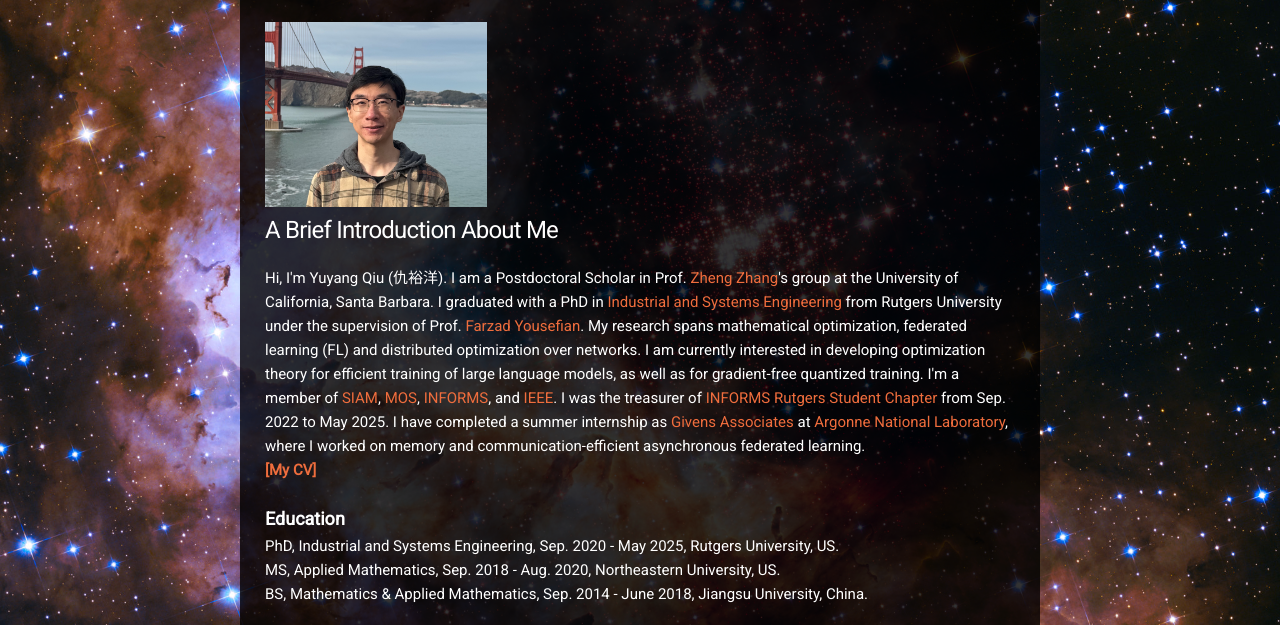
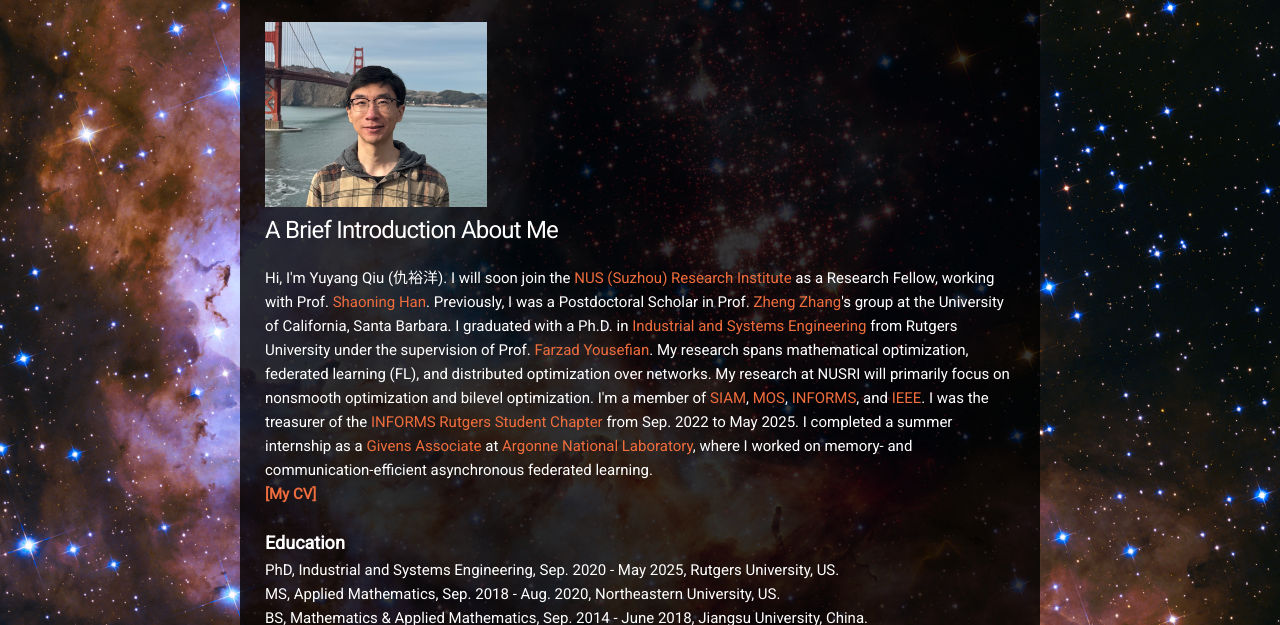
Before and after one commit to yuyangqiu2023/YuyangQiu, a plain HTML site: page index.html in a window 1280 px wide. Shown: the part 169-794 px from the top of the page. Drawn offline with nearby package versions, Linux system fonts and the light colour scheme.

Commit message:
Revise introduction and research details in index.html
Updated personal information and research focus in the introduction section.

```diff
--- a/index.html
+++ b/index.html
@@ -49,12 +49,14 @@
             <img src="wazzup beijing.jpg" style="zoom: 0.07;">
             <h3>A Brief Introduction About Me</h3>
             <p>
-              Hi, I'm Yuyang Qiu (仇裕洋). I am a Postdoctoral Scholar in Prof. <a href="https://web.ece.ucsb.edu/~zhengzhang/">Zheng Zhang</a>'s group at the University of California, Santa Barbara. I graduated with a PhD in <a href="https://ise.rutgers.edu/">Industrial and Systems Engineering</a> from Rutgers University under the supervision of Prof. <a href="https://sites.rutgers.edu/farzad-yousefian/group/">Farzad Yousefian</a>.
-              My research spans mathematical optimization, federated learning (FL) and distributed optimization over networks. I am currently interested in developing optimization theory for efficient training of large language models, as well as for gradient-free quantized training.
+              Hi, I'm Yuyang Qiu (仇裕洋). I will soon join the <a href="https://en.nusri.cn/">NUS (Suzhou) Research Institute</a> as a Research Fellow, working with Prof. <a href="https://shaoninghan.github.io/">Shaoning Han</a>.
+              Previously, I was a Postdoctoral Scholar in Prof. <a href="https://web.ece.ucsb.edu/~zhengzhang/">Zheng Zhang</a>'s group at the University of California, Santa Barbara.
+              I graduated with a Ph.D. in <a href="https://ise.rutgers.edu/">Industrial and Systems Engineering</a> from Rutgers University under the supervision of Prof. <a href="https://sites.rutgers.edu/farzad-yousefian/group/">Farzad Yousefian</a>.
+              My research spans mathematical optimization, federated learning (FL), and distributed optimization over networks. My research at NUSRI will primarily focus on nonsmooth optimization and bilevel optimization.
               I'm a member of <a href="https://www.siam.org/">SIAM</a>, <a href="https://www.mathopt.org/">MOS</a>, <a href="https://www.informs.org/">INFORMS</a>, and <a href="https://www.ieee.org/">IEEE</a>.
-              I was the treasurer of <a href="https://www.informs.org/Recognizing-Excellence/Award-Recipients/Rutgers-University-Student-Chapter">INFORMS Rutgers Student Chapter</a> from Sep. 2022 to May 2025.
-              I have completed a summer internship as <a href="https://www.anl.gov/education/givens-associates">Givens Associates</a> at <a href="https://www.anl.gov/">Argonne National Laboratory</a>, where I worked on memory and communication-efficient asynchronous federated learning.<br>
-              <a href="YQ_CV_Sep2326.pdf"><strong>[My CV]</strong></a>
+              I was the treasurer of the <a href="https://www.informs.org/Recognizing-Excellence/Award-Recipients/Rutgers-University-Student-Chapter">INFORMS Rutgers Student Chapter</a> from Sep. 2022 to May 2025.
+              I completed a summer internship as a <a href="https://www.anl.gov/education/givens-associates">Givens Associate</a> at <a href="https://www.anl.gov/">Argonne National Laboratory</a>, where I worked on memory- and communication-efficient asynchronous federated learning.
+              <br><a href="YQ_CV_Sep2326.pdf"><strong>[My CV]</strong></a>
 
             </p>
             <b><font size="+1">Education</font></b>
```
